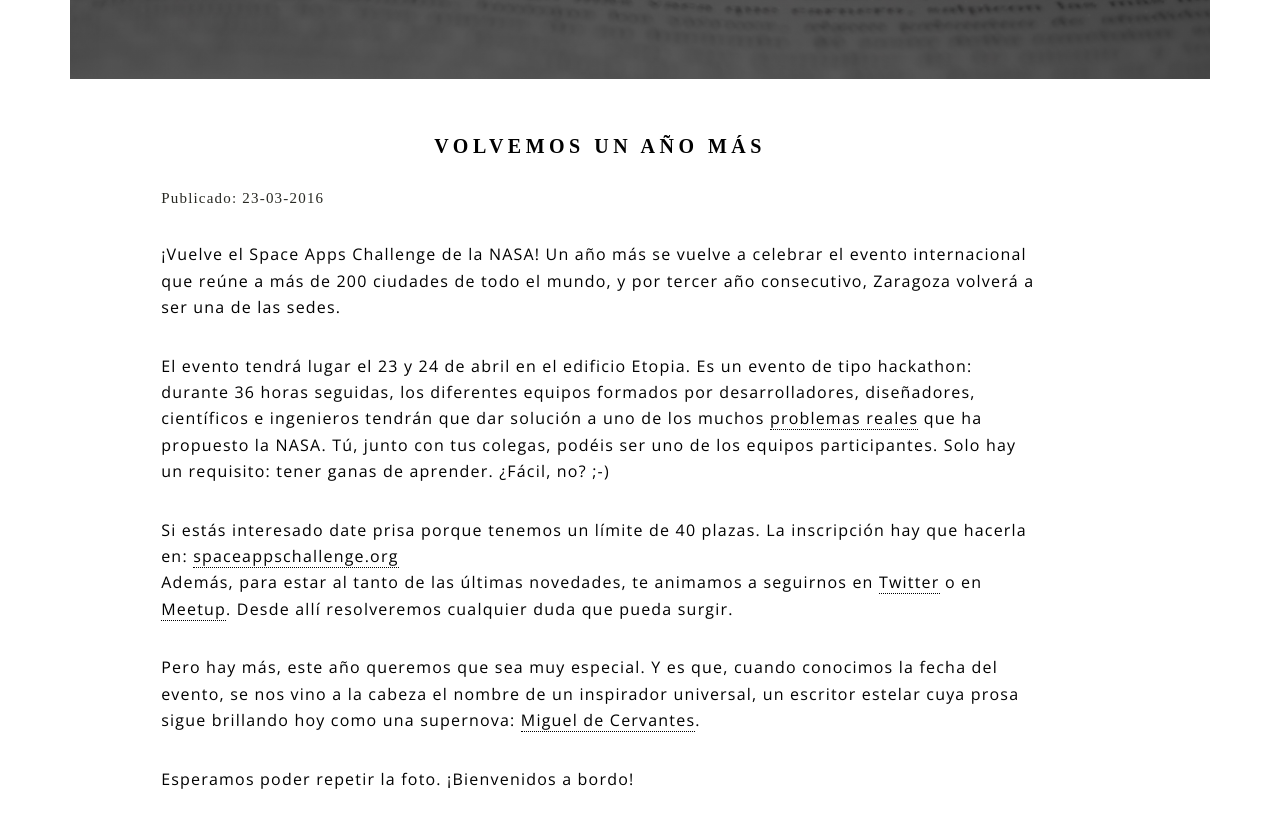
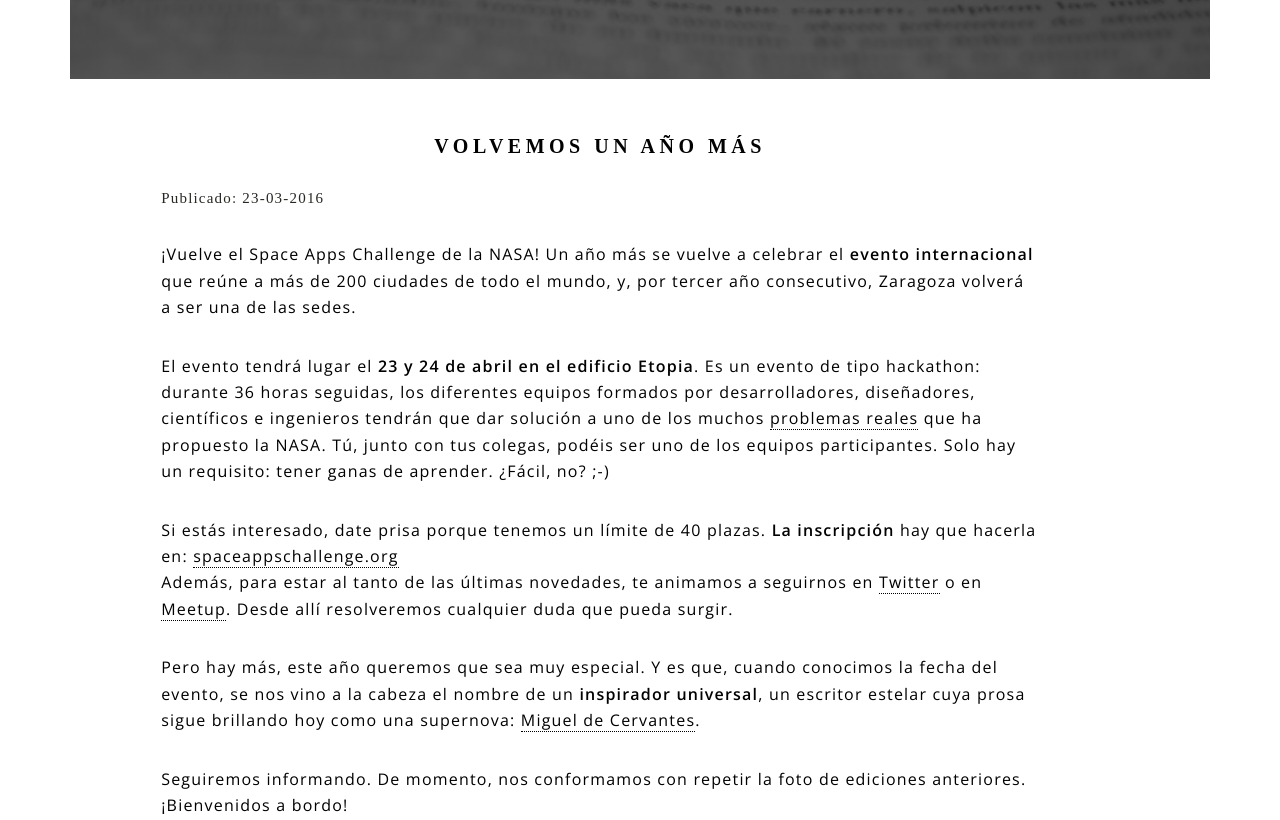
Before and after one commit to spaceappszgz/spaceappszgz.github.io, a Jekyll site: the page built from blog.html, in a window 1280 px wide and 1400 px high, cut to the strip 313-1133 px from the top of the window. Built offline with Jekyll 4.4.1, drawn with Linux system fonts in a browser that asks for light colours; some web fonts are replaced.

Commit message:
stylyng first post

```diff
--- a/_posts/2014-05-01-democratizar-el-espacio-objetivo-de-los-finalistas-espanoles-del-concurso-mundial-de-la-nasa.html
+++ b/_posts/2014-05-01-democratizar-el-espacio-objetivo-de-los-finalistas-espanoles-del-concurso-mundial-de-la-nasa.html
@@ -12,7 +12,7 @@ meta:
   _publicize_pending: '1'
   _edit_last: '62489534'
 author:
-  login: borjaaeg
+  login: borjaeg
   email: borja3790@gmail.com
   display_name: borjaaeg
   first_name: ''
--- a/_posts/2016-03-22-vuelve-space-apps-zaragoza.html
+++ b/_posts/2016-03-22-vuelve-space-apps-zaragoza.html
@@ -18,12 +18,12 @@ author:
   first_name: ''
   last_name: ''
 ---
-<p><span style="font-weight:400;">¡Vuelve el Space Apps Challenge de la NASA! Un año más se vuelve a celebrar el evento internacional que reúne a más de 200 ciudades de todo el mundo, y por tercer año consecutivo, Zaragoza volverá a ser una de las sedes.  </p>
-<p><span style="font-weight:400;">El evento tendrá lugar el 23 y 24 de abril en el edificio Etopia. Es un evento de tipo hackathon: durante 36 horas seguidas, los diferentes equipos formados por desarrolladores, diseñadores, científicos e ingenieros tendrán que dar solución a uno de los muchos <a href="https://2016.spaceappschallenge.org/challenges">problemas reales</a> que ha propuesto la NASA. Tú, junto con tus colegas, podéis ser uno de los equipos participantes. Solo hay un requisito: tener ganas de aprender. ¿Fácil, no? ;-)</p>
-<p>Si estás interesado date prisa porque tenemos un límite de 40 plazas. La inscripción hay que hacerla en:  <a href="https://2016.spaceappschallenge.org/locations/zaragoza-spain">spaceappschallenge.org</a><br/>
+<p><span style="font-weight:400;">¡Vuelve el Space Apps Challenge de la NASA! Un año más se vuelve a celebrar el <b>evento internacional</b> que reúne a más de 200 ciudades de todo el mundo, y, por tercer año consecutivo, Zaragoza volverá a ser una de las sedes. </p>
+<p><span style="font-weight:400;">El evento tendrá lugar el <b>23 y 24 de abril en el edificio Etopia</b>. Es un evento de tipo hackathon: durante 36 horas seguidas, los diferentes equipos formados por desarrolladores, diseñadores, científicos e ingenieros tendrán que dar solución a uno de los muchos <a href="https://2016.spaceappschallenge.org/challenges">problemas reales</a> que ha propuesto la NASA. Tú, junto con tus colegas, podéis ser uno de los equipos participantes. Solo hay un requisito: tener ganas de aprender. ¿Fácil, no? ;-)</p>
+<p>Si estás interesado, date prisa porque tenemos un límite de 40 plazas. <b>La inscripción</b> hay que hacerla en:  <a href="https://2016.spaceappschallenge.org/locations/zaragoza-spain">spaceappschallenge.org</a><br/>
 Además, para estar al tanto de las últimas novedades, te animamos a seguirnos en <a href="https://twitter.com/spaceappsZgz">Twitter</a> o en <a href="https://twitter.com/spaceappsZgz">Meetup</a>. Desde allí resolveremos cualquier duda que pueda surgir.</p>
-<p>Pero hay más, este año queremos que sea muy especial. Y es que, cuando conocimos la fecha del evento, se nos vino a la cabeza el nombre de un inspirador universal, un escritor estelar cuya prosa sigue brillando hoy como una supernova: <a href="{{ site.baseurl }}/cervantes.html">Miguel de Cervantes</a>.</p>
-<p>Esperamos poder repetir la foto. ¡Bienvenidos a bordo!</p>
+<p>Pero hay más, este año queremos que sea muy especial. Y es que, cuando conocimos la fecha del evento, se nos vino a la cabeza el nombre de un <b>inspirador universal</b>, un escritor estelar cuya prosa sigue brillando hoy como una supernova: <a href="{{ site.baseurl }}/cervantes.html">Miguel de Cervantes</a>.</p>
+<p>Seguiremos informando. De momento, nos conformamos con repetir la foto de ediciones anteriores. ¡Bienvenidos a bordo!</p>
 <div id="cf">
 <img class="bottom alignnone size-full wp-image-113 blog-image" src="{{ site.baseurl }}/images/photo_web.png" />
  <img class="top alignnone size-full wp-image-113 blog-image" src="{{ site.baseurl }}/assets/captura-de-pantalla-2015-10-09-a-las-00-19-03.png" />
--- a/blog.html
+++ b/blog.html
@@ -12,6 +12,7 @@ title: Blog
 {% if post.categories.size == 0 %}
 <div class="post-div">
 <h2 class="post-title">
+<!--<a href="{{ site.baseurl }}{{ post.url }}">{{ post.title }}</a>-->
 {{ post.title }}
 </h2>
 <span class="publish"> Publicado: {{ post.date | date: "%d-%m-%Y"}}</span>
```
